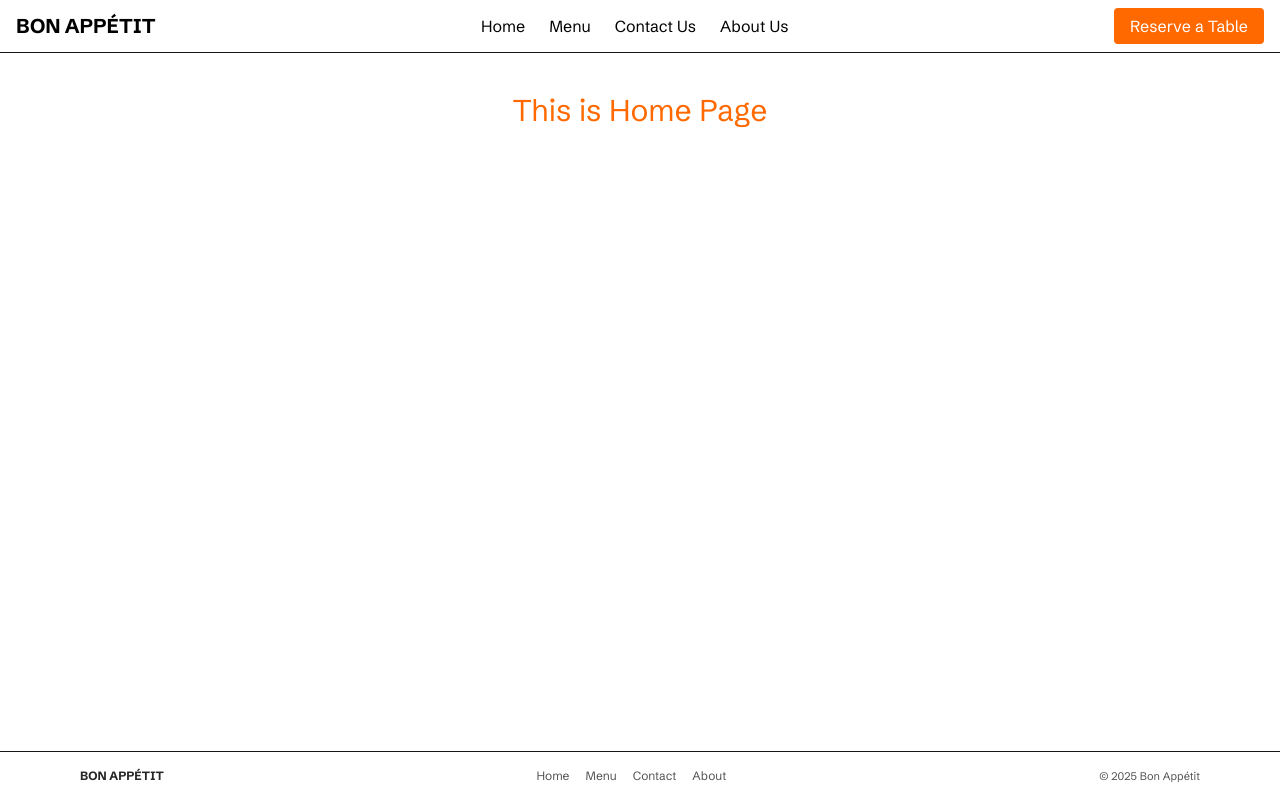
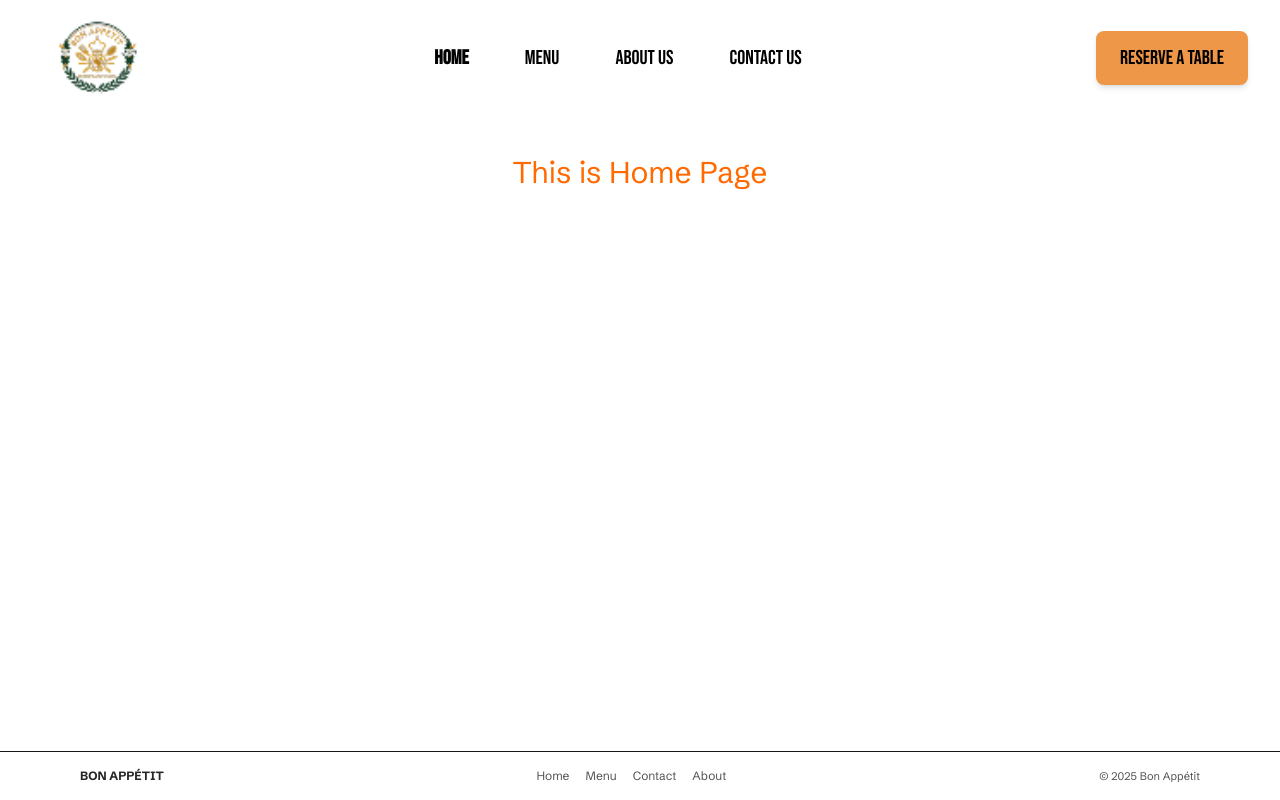
Before and after one commit to OrionLynn19/restaurant-bon-appetit, a Next.js app: page / in a window 1280 px wide. Built offline with nearby package versions, Linux system fonts and the light colour scheme.

Commit message:
added navbar desktop view and mobile responsive

```diff
--- a/src/components/NavBar.tsx
+++ b/src/components/NavBar.tsx
@@ -1,52 +1,217 @@
 "use client";
 
 import Link from "next/link";
-import { useState } from "react";
+import { usePathname } from "next/navigation";
+import { useState, useEffect } from "react";
+import { createPortal } from "react-dom";
+import Image from "next/image";
+
+interface NavLinkItem {
+  href: string;
+  label: string;
+  hasDropdown?: boolean;
+}
+
+interface NavLinkProps {
+  href: string;
+  label: string;
+  hasDropdown?: boolean;
+}
+
+const NAV_LINKS: NavLinkItem[] = [
+  { href: "/", label: "HOME" },
+  { href: "/menu", label: "MENU" },
+  { href: "/about", label: "ABOUT US" },
+  { href: "/contact", label: "CONTACT US" },
+
+];
 
 export default function Navbar() {
-  const [open, setOpen] = useState(false);
+  const [isMenuOpen, setIsMenuOpen] = useState(false);
+  const pathname = usePathname();
+
+  // Prevent body scroll when mobile menu is open
+  useEffect(() => {
+    document.body.style.overflow = isMenuOpen ? "hidden" : "unset";
+    return () => {
+      document.body.style.overflow = "unset";
+    };
+  }, [isMenuOpen]);
+
+  const closeMenu = () => setIsMenuOpen(false);
+  const openMenu = () => setIsMenuOpen(true);
+
+  // Navigation Link Component
+  const NavLink = ({ href, label }: NavLinkProps) => {
+    const isActive = pathname === href;
+    // Home link: lighter font weight, others: normal, active: bold
+    const isHome = label === "Home";
+    // Use 24px for mobile menu, 20px for desktop
+    const isMobileMenu =
+      isMenuOpen && typeof window !== "undefined" && window.innerWidth < 768;
+    return (
+      <Link
+        href={href}
+        onClick={closeMenu}
+        className={`px-3 py-2 flex items-center gap-1 transition-all duration-200 font-bebas
+          ${isMobileMenu ? "text-[24px]" : "text-[20px]"}
+          ${
+            isActive
+              ? isHome
+                ? "font-medium text-black"
+                : "font-bold text-black"
+              : "text-black"
+          }
+          md:hover:text-[#EF9748] md:rounded-lg`}
+        style={{
+          height: "46px",
+          lineHeight: "26px",
+          paddingTop: "0",
+          paddingBottom: "0",
+          fontFamily:
+            "var(--font-bebas), Bebas Neue, Arial, Helvetica, sans-serif",
+          fontWeight: isActive ? (isHome ? 500 : 700) : 500,
+          transition: "font-weight 0.2s ease, background 0.2s ease",
+          display: "flex",
+          alignItems: "center",
+        }}
+      >
+        {label}
+      </Link>
+    );
+  };
+
+  // Mobile Menu Component
+  const MobileMenu = () => (
+    <div
+      className="fixed inset-0 z-[999] animate-in slide-in-from-top duration-300"
+      style={{ background: "#FFFCF1" }}
+    >
+      {/* Header */}
+      <div
+        className="flex items-center justify-between border-b border-white/20 bg-white"
+        style={{ padding: "16px" }}
+      >
+        <Link
+          href="/"
+          onClick={closeMenu}
+          className="flex items-center gap-2 font-semibold"
+        >
+          <Image
+            src="/images/eleva_logo.png"
+            alt="Elevaclinic logo"
+            width={43}
+            height={32}
+            className="object-contain"
+            priority
+          />
+        </Link>
+        <button
+          onClick={closeMenu}
+          className="rounded-xl px-3 py-2 hover:bg-white/50 transition-all duration-200 flex items-center justify-center"
+          style={{
+            color: "#AF674F",
+            width: "24px",
+            height: "24px",
+            fontSize: "16px",
+          }}
+          aria-label="Close menu"
+        >
+          ✕
+        </button>
+      </div>
+
+      {/* Navigation */}
+      <div className="mt-5 px-[28px]">
+        <nav className="flex flex-col" style={{ gap: "6px" }}>
+          {NAV_LINKS.map((link) => (
+            <div key={link.href}>
+              <NavLink {...link} />
+              <hr className="text-black" style={{ margin: "4px 0 0 0" }} />
+            </div>
+          ))}
+          {/* Reserve a Table Button under last hr */}
+          <Link
+            href="/reserve"
+            onClick={closeMenu}
+            className="w-fit mt-8 shadow-[0_4px_6px_-1px_black] border-1 rounded-md bg-[#EF9748] text-black px-5 font-bebas text-[24px] text-center"
+            style={{
+              fontFamily:
+                "var(--font-bebas), Bebas Neue, Arial, Helvetica, sans-serif",
+              fontWeight: 400,
+            }}
+          >
+            Reserve a Table
+          </Link>
+        </nav>
+      </div>
+    </div>
+  );
 
   return (
-    <header className="w-full border-b bg-white">
-      <div className="mx-auto flex max-w-7xl items-center justify-between text-black px-4 py-3">
-
-        <Link href="/" className="text-xl font-bold">
-          BON APPÉTIT
+    <header className="sticky top-0 z-50 w-full">
+      {/* Hide header content when mobile menu is open */}
+      <div
+        className={`flex items-center justify-between w-[375px] h-16 p-4 opacity-100 md:w-full md:h-[115px] md:px-8 ${
+          isMenuOpen ? "hidden" : ""
+        }`}
+      >
+        {/* Logo - Responsive sizes */}
+        <Link
+          href="/"
+          className="flex items-center gap-2 font-semibold md:py-5 md:px-4"
+        >
+          <Image
+            src="/images/eleva_logo.png"
+            alt="Elevaclinic logo"
+            width={43}
+            height={32}
+            className="object-contain w-[43px] h-[32px] md:w-[100px] md:h-[75px]"
+            priority
+          />
         </Link>
 
-        <nav className="hidden md:flex gap-6">
-          <Link href="/">Home</Link>
-          <Link href="/menu">Menu</Link>
-          <Link href="/contact">Contact Us</Link>
-          <Link href="/about">About Us</Link>
+        {/* Desktop Nav */}
+        <nav className="hidden md:flex items-center gap-8 text-[20px] font-bebas">
+          {NAV_LINKS.map((link) => (
+            <NavLink key={link.href} {...link} />
+          ))}
         </nav>
 
-        <div className="hidden md:block">
-          <Link href="/reserve" className="px-4 py-2 rounded bg-orange-500 text-white">
-            Reserve a Table
-          </Link>
-        </div>
+        {/* Reserve a Table Button (Desktop) */}
+        <Link
+          href="/reserve"
+          className="hidden md:inline-block shadow-md rounded-lg bg-[#EF9748] text-black px-6 py-3 font- ml-6 transition hover:bg-[#d97d2a] font-bebas text-[20px]"
+          style={{
+            fontFamily:
+              "var(--font-bebas), Bebas Neue, Arial, Helvetica, sans-serif",
+          }}
+        >
+          RESERVE A TABLE
+        </Link>
 
+        {/* Mobile Hamburger - hide when menu is open */}
         <button
-          className="md:hidden"
-          onClick={() => setOpen((prev) => !prev)}
-          aria-label="Toggle menu"
+          onClick={openMenu}
+          className={`md:hidden rounded-xl hover:bg-white/50 transition-all duration-200 flex items-center justify-center ${
+            isMenuOpen ? "hidden" : ""
+          }`}
+          style={{
+            color: "#AF674F",
+            width: "24px",
+            height: "24px",
+            fontSize: "16px",
+          }}
+          aria-label="Open menu"
         >
           ☰
         </button>
       </div>
 
-      {open && (
-        <div className="md:hidden px-4 py-3 space-y-2 border-t">
-          <Link href="/">Home</Link>
-          <Link href="/menu">Menu</Link>
-          <Link href="/contact">Contact Us</Link>
-          <Link href="/about">About Us</Link>
-          <Link href="/reserve" className="block">
-            Reserve a Table
-          </Link>
-        </div>
-      )}
+      {/* Mobile Menu Portal */}
+      {isMenuOpen &&
+        typeof window !== "undefined" &&
+        createPortal(<MobileMenu />, document.body)}
     </header>
   );
 }
```
Also changed, not shown: public/images/eleva_logo.png (added).
